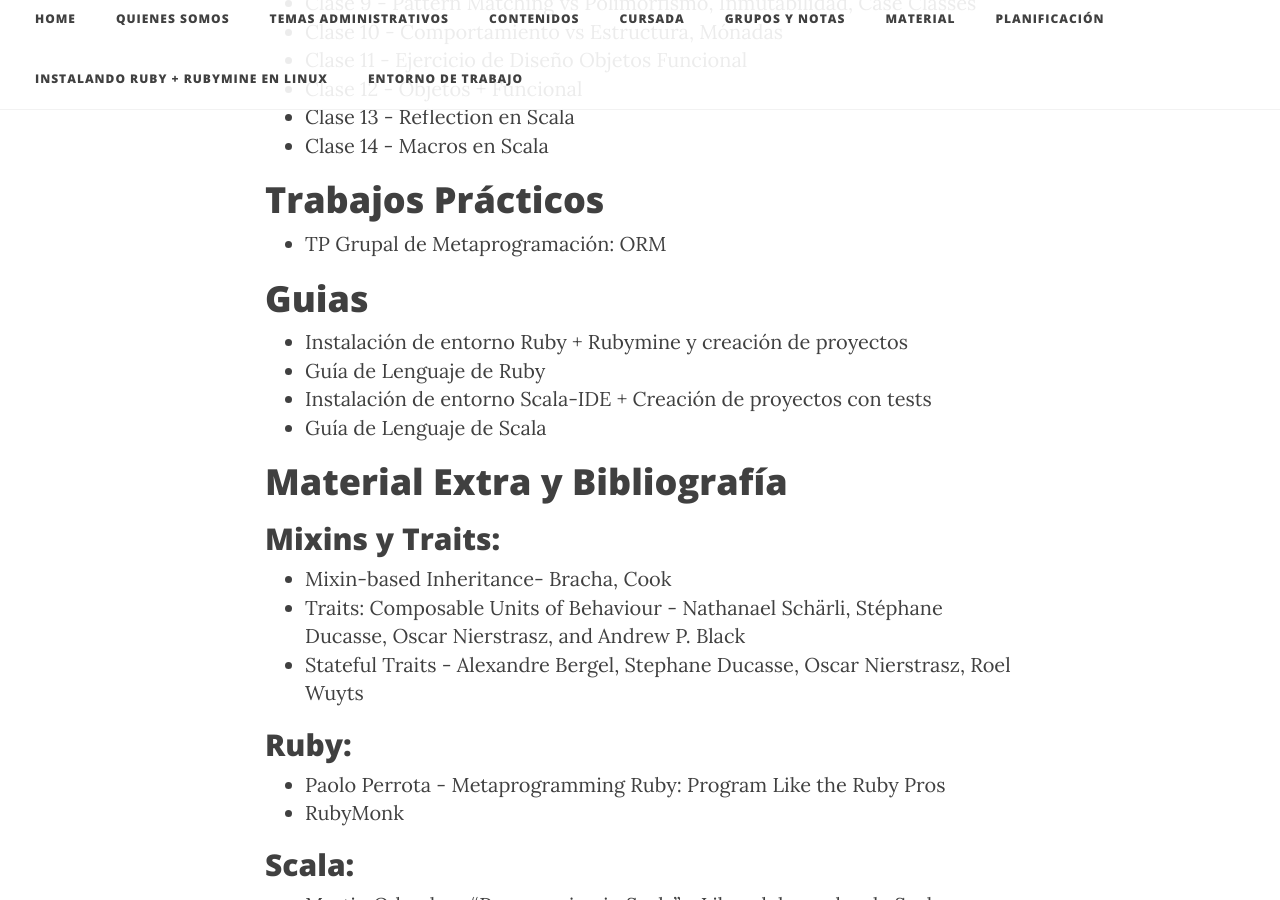
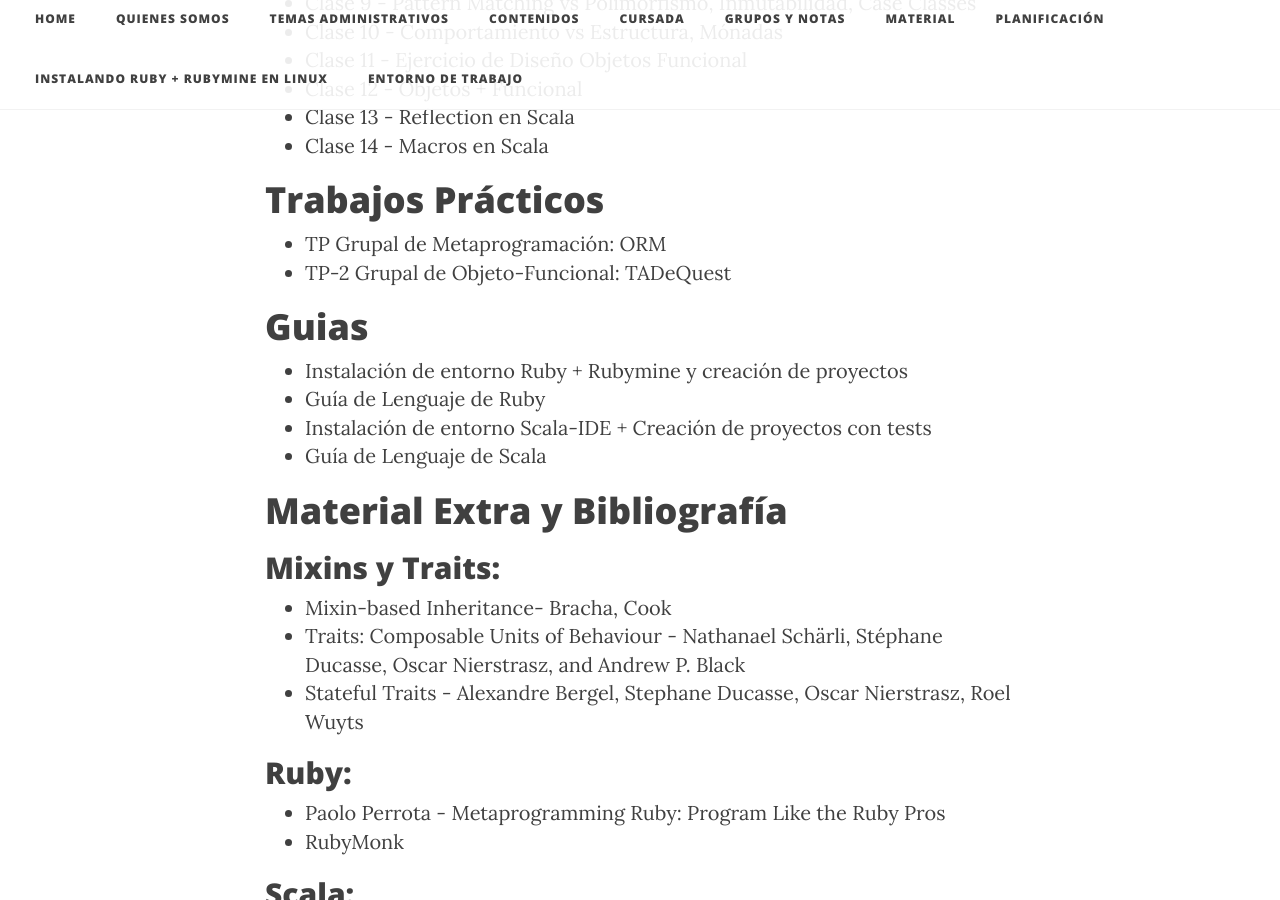
Before and after one commit to tadp-utn-frba/tadp-utn-frba.github.io, a Jekyll site: the page built from material.md, in a window 1280 px wide and 900 px high, scrolled down 781 px. Built offline with Jekyll 4.4.1, drawn with Linux system fonts in a browser that asks for light colours; nearby versions of some CDN libraries.

Commit message:
Agrego link al TP2 2017 2C

```diff
--- a/material.md
+++ b/material.md
@@ -23,6 +23,7 @@ permalink: /material/
 
 # Trabajos Prácticos
 * [TP Grupal de Metaprogramación: ORM](https://docs.google.com/document/d/1vcO9zEx9IXBpozApFpZ2tBKyhY4K4jqjjP5g0fqEU84/edit?usp=sharing)
+* [TP-2 Grupal de Objeto-Funcional: TADeQuest](https://docs.google.com/document/d/1wpxR2ZcuEjowz7FbwwISGTcCfbyrbVDrZsjZlo4YeC0/edit?usp=sharing)
 
 # Guias
 
```
